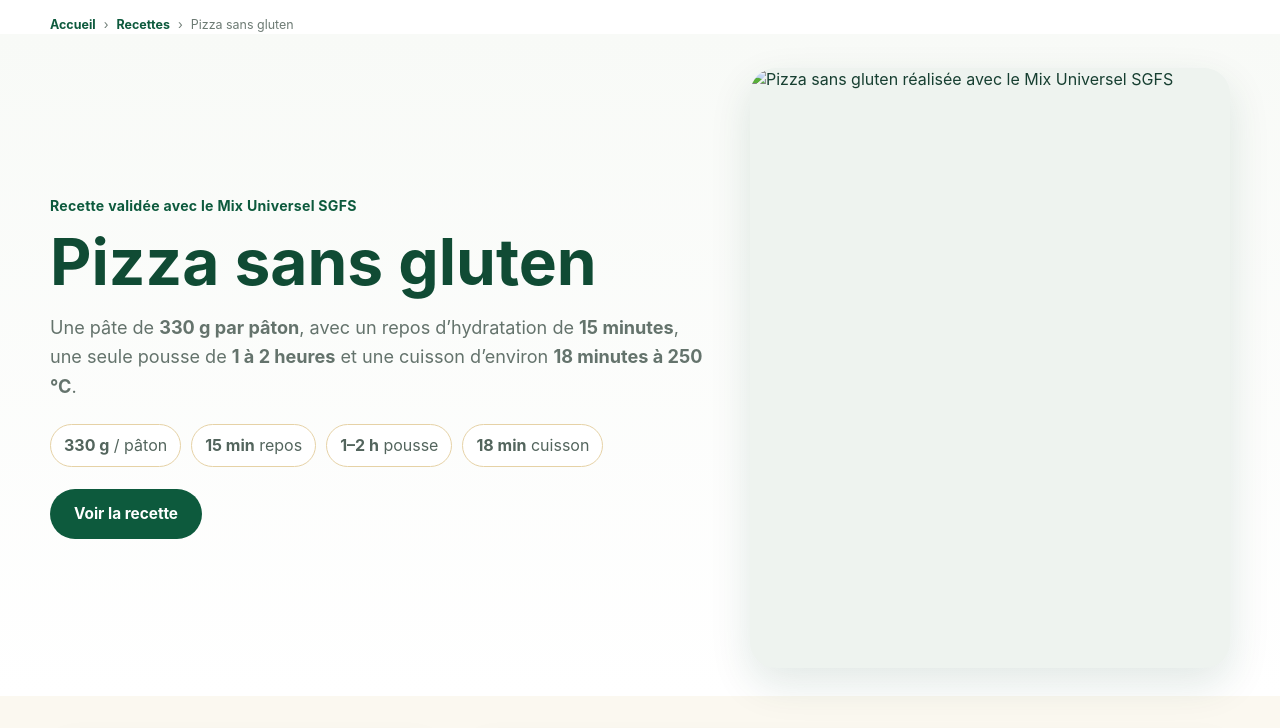
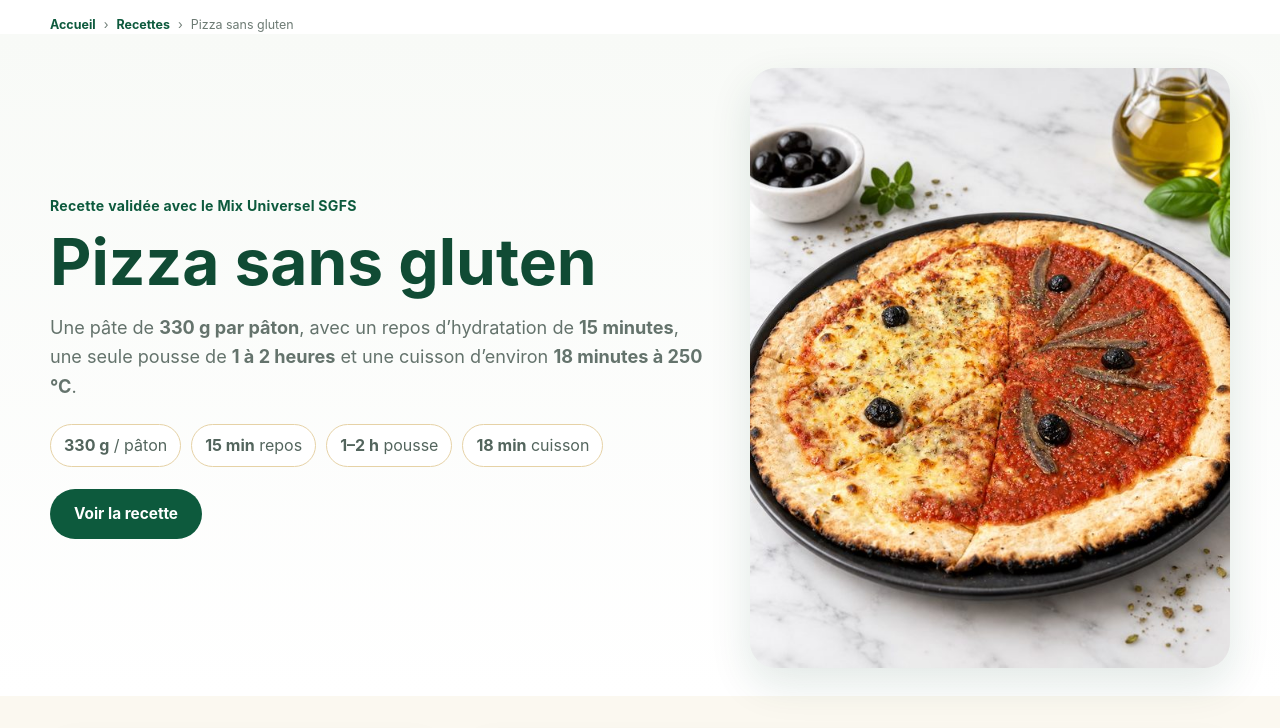
Before and after one commit to SansGlutenFoodSolutions/sansglutenfoodsolutions-site, a plain HTML site: page public/recettes/pizza-sans-gluten/index.html in a window 1280 px wide. Shown: the part 72-800 px from the top of the page. Drawn offline with Linux system fonts and the light colour scheme.

Commit message:
Corrige la photo Pizza avec un JPEG standard dans images/recettes

```diff
--- a/public/recettes/pizza-sans-gluten/index.html
+++ b/public/recettes/pizza-sans-gluten/index.html
@@ -71,15 +71,15 @@
 <meta content="Pizza sans gluten au Mix SGFS" property="og:title"/>
 <meta content="Pizza sans gluten au Mix SGFS : 165 g de mix, 153 g d’eau à environ 28 °C, repos 15 min, pousse unique 1 à 2 h et cuisson 18 min à 250 °C." property="og:description"/>
 <meta content="https://sansglutenfoodsolutions.com/recettes/pizza-sans-gluten" property="og:url"/>
-<meta content="https://sansglutenfoodsolutions.com/assets/pizza-sans-gluten-sgfs-20260921-rebuild.jpg" property="og:image"/>
+<meta content="https://sansglutenfoodsolutions.com/images/recettes/pizza.jpg" property="og:image"/>
 <meta content="480" property="og:image:width"/>
 <meta content="800" property="og:image:height"/>
 <meta content="Pizza sans gluten réalisée avec le Mix Universel SGFS" property="og:image:alt"/>
 <meta content="summary_large_image" name="twitter:card"/>
 <meta content="Pizza sans gluten au Mix SGFS" name="twitter:title"/>
 <meta content="Recette avec 165 g de Mix SGFS, 153 g d’eau à environ 28 °C, pousse unique 1 à 2 h et cuisson 18 min à 250 °C." name="twitter:description"/>
-<meta content="https://sansglutenfoodsolutions.com/assets/pizza-sans-gluten-sgfs-20260921-rebuild.jpg" name="twitter:image"/>
-<link as="image" fetchpriority="high" href="/assets/pizza-sans-gluten-sgfs-20260921-rebuild.jpg" rel="preload"/>
+<meta content="https://sansglutenfoodsolutions.com/images/recettes/pizza.jpg" name="twitter:image"/>
+<link as="image" fetchpriority="high" href="/images/recettes/pizza.jpg" rel="preload"/>
 <link href="/styles-v54.css" rel="stylesheet"/>
 <script type="application/ld+json">
 {
@@ -101,7 +101,7 @@
       "name": "Pizza sans gluten au Mix SGFS",
       "description": "Pâte à pizza sans gluten préparée avec 165 g de Mix SGFS, 153 g d’eau à environ 28 °C, une hydratation de 15 minutes, une pousse unique de 1 à 2 heures et une cuisson de 18 minutes à 250 °C.",
       "image": [
-        "https://sansglutenfoodsolutions.com/assets/pizza-sans-gluten-sgfs-20260921-rebuild.jpg"
+        "https://sansglutenfoodsolutions.com/images/recettes/pizza.jpg"
       ],
       "author": {
         "@id": "https://sansglutenfoodsolutions.com/#organization"
@@ -294,7 +294,7 @@ body.translated-rtl {
       <a class="button button-primary" href="#pizza-recette">Voir la recette</a>
     </div>
     <figure class="pizza-v2-photo">
-      <img src="/assets/pizza-sans-gluten-sgfs-20260921-rebuild.jpg" alt="Pizza sans gluten réalisée avec le Mix Universel SGFS" width="700" height="875" fetchpriority="high" decoding="async">
+      <img src="/images/recettes/pizza.jpg" alt="Pizza sans gluten réalisée avec le Mix Universel SGFS" width="700" height="875" fetchpriority="high" decoding="async">
     </figure>
   </div>
 </section>
```
Also changed, not shown: public/index.html (+1 -1 lines), public/recettes/index.html (+1 -1 lines), public/images/recettes/pizza.jpg (added).
